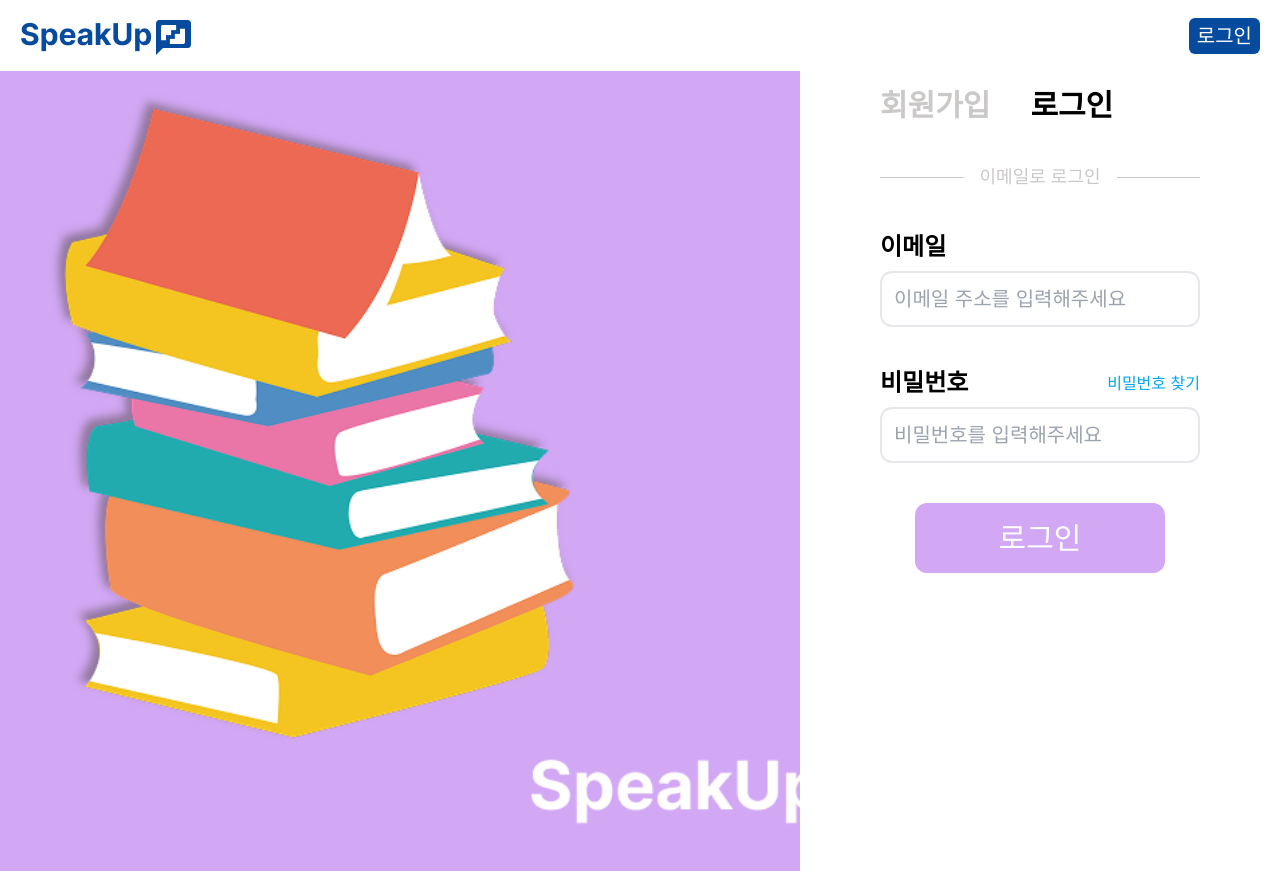
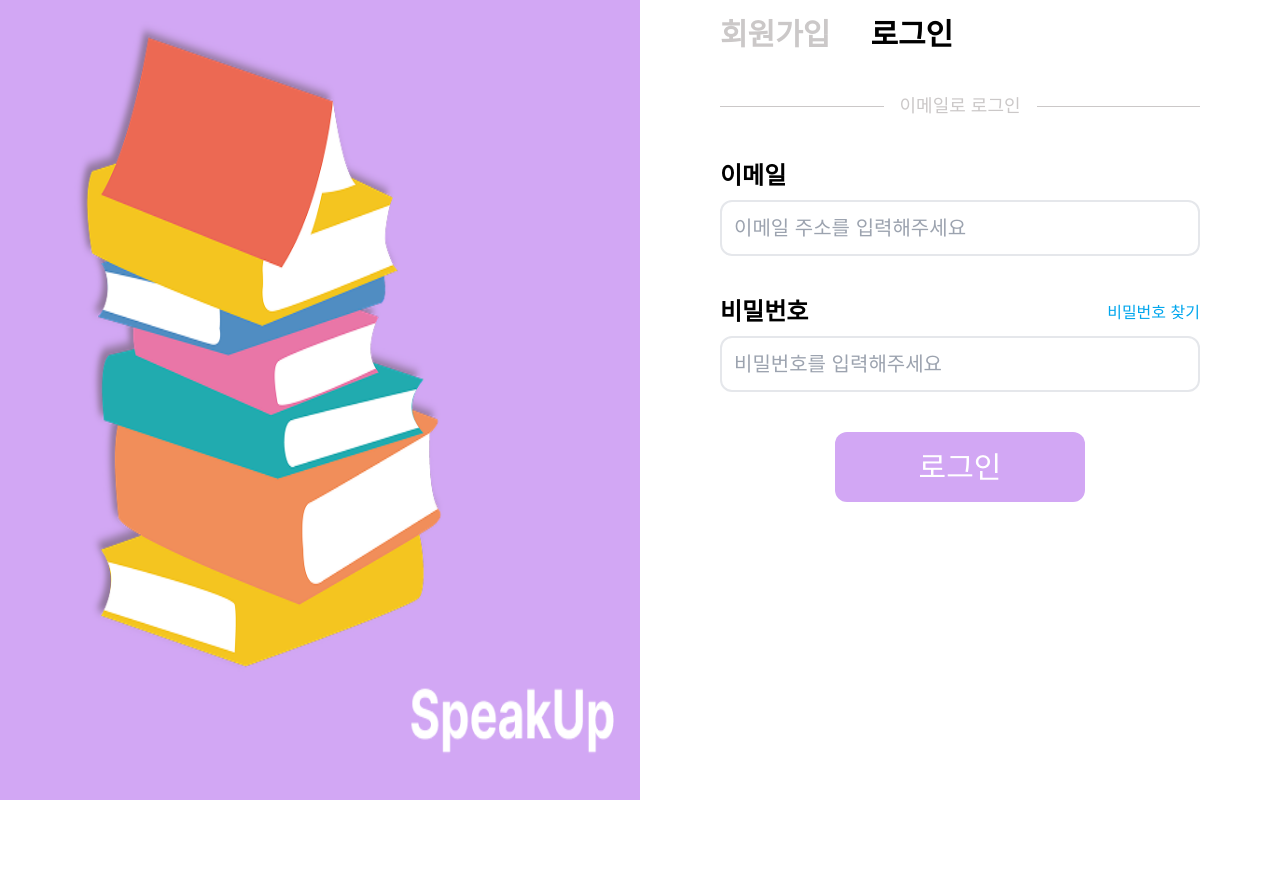
Before and after one commit to jeon-cola/englishword, a React (Create React App) app in the folder englishwords/: page /login in a window 1280 px wide. After the commit the page ends 800 px from the top, so only its background shows below. Built offline with nearby package versions, Linux system fonts and the light colour scheme.

Commit message:
Design: navbar 로그인화면에서 숨김

```diff
--- a/englishwords/src/feature/NavBar.tsx
+++ b/englishwords/src/feature/NavBar.tsx
@@ -1,4 +1,4 @@
-import { useNavigate } from "react-router"
+import { useLocation, useNavigate } from "react-router"
 import logo from "../componenets/logo.png"
 import profile from "../componenets/profile.png"
 import { useEffect, useRef, useState } from "react"
@@ -14,6 +14,7 @@ interface NavBarProps {
 // 네브바 컴포넌트
 const NavBar:React.FC<NavBarProps> = ({isLogin, setIsLogin}) => {
   const nav = useNavigate()
+  const location = useLocation()
 
   // 드롭다운 상태관리
   const [isOpen, setIsOpen] = useState(false)
@@ -60,6 +61,10 @@ const NavBar:React.FC<NavBarProps> = ({isLogin, setIsLogin}) => {
     nav("/login")
   }
 
+    if (location.pathname === "/login") {
+    return null
+  }
+
   return (
     <div className="flex justify-between px-5 py-4 items-center relative">
 
--- a/englishwords/src/feature/login/LoginPage.tsx
+++ b/englishwords/src/feature/login/LoginPage.tsx
@@ -19,9 +19,9 @@ const LoginPage:React.FC<LoginProps> = ({setIsLogin}) => {
 
   return (
     <div className="flex h-screen">
-      <img src={purple} alt="purple image" className="h-full w-[800px] object-cover"/>
+      <img src={purple} alt="purple image" className="h-full w-1/2 object-fill"/>
 
-      <div className="flex flex-col w-full px-20 py-4 gap-5 overflow-y-auto">
+      <div className="flex flex-col w-1/2 px-20 py-4 gap-5 overflow-y-auto">
         <div className="flex gap-10">
           <h1
             className={`font-bold text-3xl cursor-pointer ${currentPage ? "" : "text-[#CBC8C8]" } duration-300`}
```
